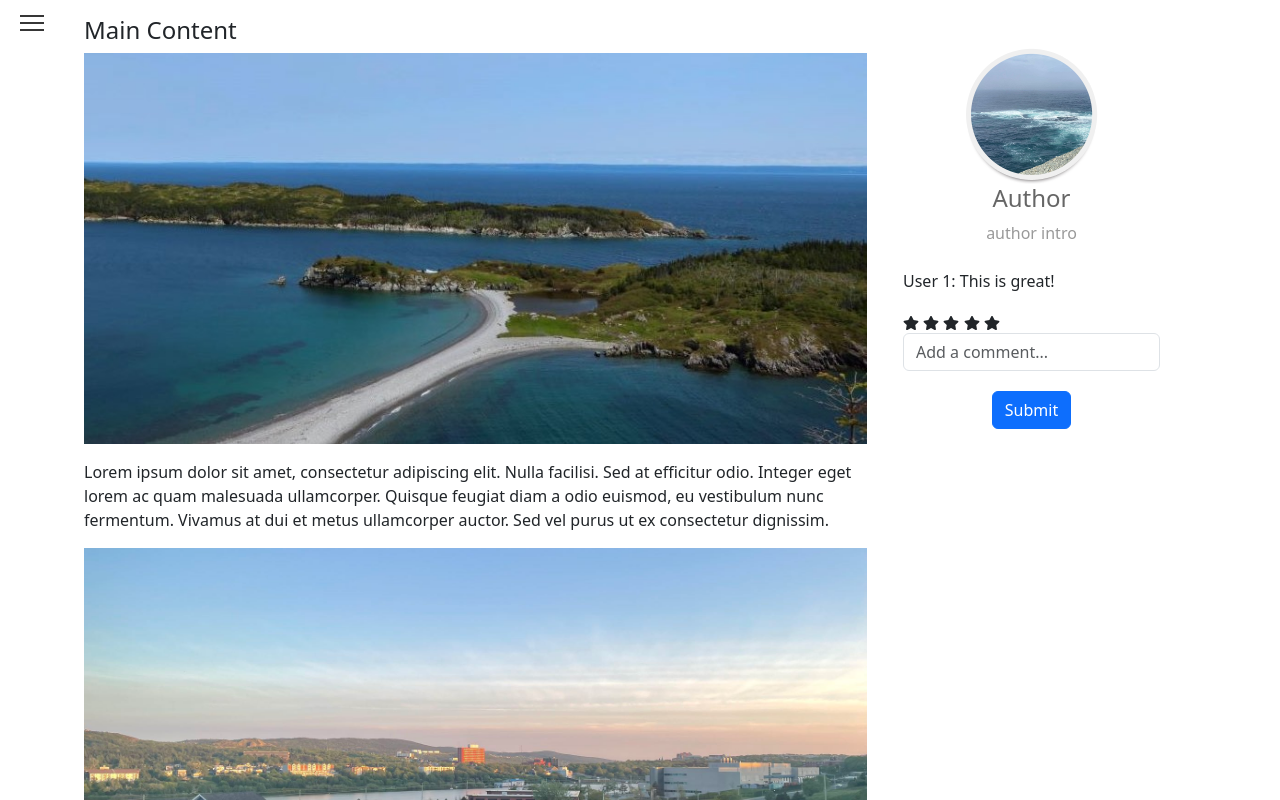
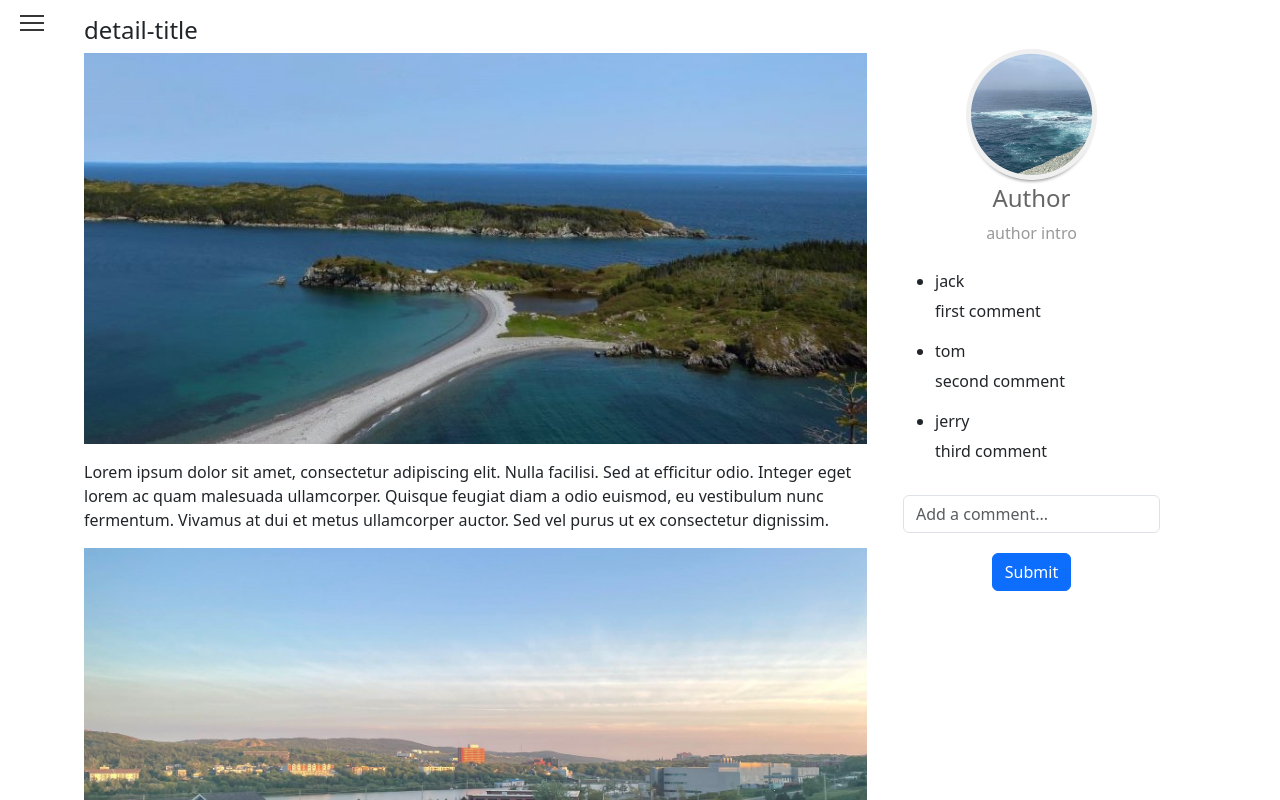
Before and after one commit to cyy-best/trywow, a React (Create React App) app in the folder my-react-app/: page /card-detail in a window 1280 px wide. Shown: the top 800 px of the page. Built offline with nearby package versions, Linux system fonts and the light colour scheme.

Commit message:
renderlist

```diff
--- a/my-react-app/src/Card.js
+++ b/my-react-app/src/Card.js
@@ -1,4 +1,3 @@
-import React from 'react';
 import { Link } from 'react-router-dom';
 import './css/card.css';
 import pic from './image/slide3.jpg'
--- a/my-react-app/src/Main.js
+++ b/my-react-app/src/Main.js
@@ -5,6 +5,7 @@ import Card from './Card';
 import CardDetail from './pages/CardDetail'; // 新添加的CardDetail组件
 import Login from './pages/Login';
 import Register from './pages/Register';
+import NewCard from './pages/NewCard';
 import { Container} from 'react-bootstrap'; // 导入 Bootstrap 组件
 import { Pencil, CreditCard, SuitHeart, People, Puzzle } from 'react-bootstrap-icons';
 import MyCarousel from './Carousel';
@@ -23,6 +24,7 @@ function Main() {
 
                 <Routes> {/* 使用Routes来包装Route */}
                     <Route path="/card-detail" element={<CardDetail />} />
+                    <Route path='/new-card' element={<NewCard />} />
                     <Route path="/" element={ // 使用element属性指定要渲染的组件
                         <div>
                             <Navbar />
@@ -36,7 +38,7 @@ function Main() {
                                             <button
                                                 className="btn btn-link"
                                                 onClick={() =>
-                                                    (window.location.href = '/write-travel-note')
+                                                    (window.location.href = '/new-card')
                                                 }
 
                                             >
--- a/my-react-app/src/css/carousel.css
+++ b/my-react-app/src/css/carousel.css
@@ -1,5 +1,6 @@
 .carousel-root {
     width: 100%;
+    height: 80vh;
     margin: auto;
 }
 
--- a/my-react-app/src/pages/CardDetail.js
+++ b/my-react-app/src/pages/CardDetail.js
@@ -1,6 +1,4 @@
-import React from 'react';
-import { Container, Row, Col} from 'react-bootstrap';
-import { FaStar} from 'react-icons/fa'; // 导入一些图标
+import { Container, Row, Col } from 'react-bootstrap';
 import Navbar from '../NavigationBar';
 import Author from '../author';
 import Comment from '../comment';
@@ -8,6 +6,29 @@ import '../css/index.css';
 import '../css/c-detail.css';
 
 function CardDetail() {
+    const title = 'detail-title';
+    const likes = 50;
+    const states = {
+        comments: [
+            { id: 1, name: 'jack', content: 'first comment' },
+            { id: 2, name: 'tom', content: 'second comment' },
+            { id: 3, name: 'jerry', content: 'third comment' }
+
+        ]
+    }
+
+    const renderList = () => {
+        return states.comments.length === 0 ?
+        (<div className='no-comments'>No comments</div>)
+        : (<ul className="comment-list">
+            {states.comments.map(items => (
+                <li key={items.id}>
+                    <h6 >{items.name}</h6>
+                    <p>{items.content}</p>
+                </li>
+            ))}
+        </ul>)
+    }
     return (
         <div className='card-detail'>
             <Navbar />
@@ -19,7 +40,7 @@ function CardDetail() {
                     {/* 中间图文内容 */}
                     <Col md={9} >
                         <div className='main-section'>
-                            <h3 className='h3'>Main Content</h3>
+                            <h3 className='h3'>{title}</h3>
                             <div className='img-container'>
                                 <div className='card-image image1'></div>
                                 <p>
@@ -41,6 +62,7 @@ function CardDetail() {
                                     vestibulum nunc fermentum. Vivamus at dui et metus ullamcorper
                                     auctor. Sed vel purus ut ex consectetur dignissim.
                                 </p>
+                                <p> liked {likes} times</p>
                             </div>
                             <Row>
                                 <Col>
@@ -55,16 +77,15 @@ function CardDetail() {
                     <Col md={3}>
                         {/* 右侧评论和评分 */}
                         <div className='side-section d-flex flex-column justify-content-between'>
-                                <Author />
-                                <div className="comment-list">
-                                    <p>User 1: This is great!</p>
-                                    <div className="icons">
-                                        <FaStar /> <FaStar /> <FaStar /> <FaStar /> <FaStar />
-                                    </div>
-                                {/* 添加更多评论 */}
-                            </div>
+                            <Author />
+                            {/* 条件渲染 三元表达式*/}
+                            {
+                                renderList()
+                            }
+
                             <Comment />
                         </div>
+
                     </Col>
                 </Row>
             </Container>
--- a/my-react-app/src/pages/Login.js
+++ b/my-react-app/src/pages/Login.js
@@ -1,4 +1,4 @@
-import React, { useState } from 'react';
+import { useState } from 'react';
 import { Container, Row, Col, Form, Button } from 'react-bootstrap';
 import Navbar from '../NavigationBar';
 import { Link } from 'react-router-dom';
--- /dev/null
+++ b/my-react-app/src/pages/NewCard.js
@@ -0,0 +1,14 @@
+import React from 'react';
+
+function NewCard() {
+    const title = 'title'
+    return (
+        <div className="new-card">
+            <div className="new-content">
+                <h1 className="new-title">{title}</h1>
+            </div>
+
+        </div>
+    )
+}
+export default NewCard;
```
